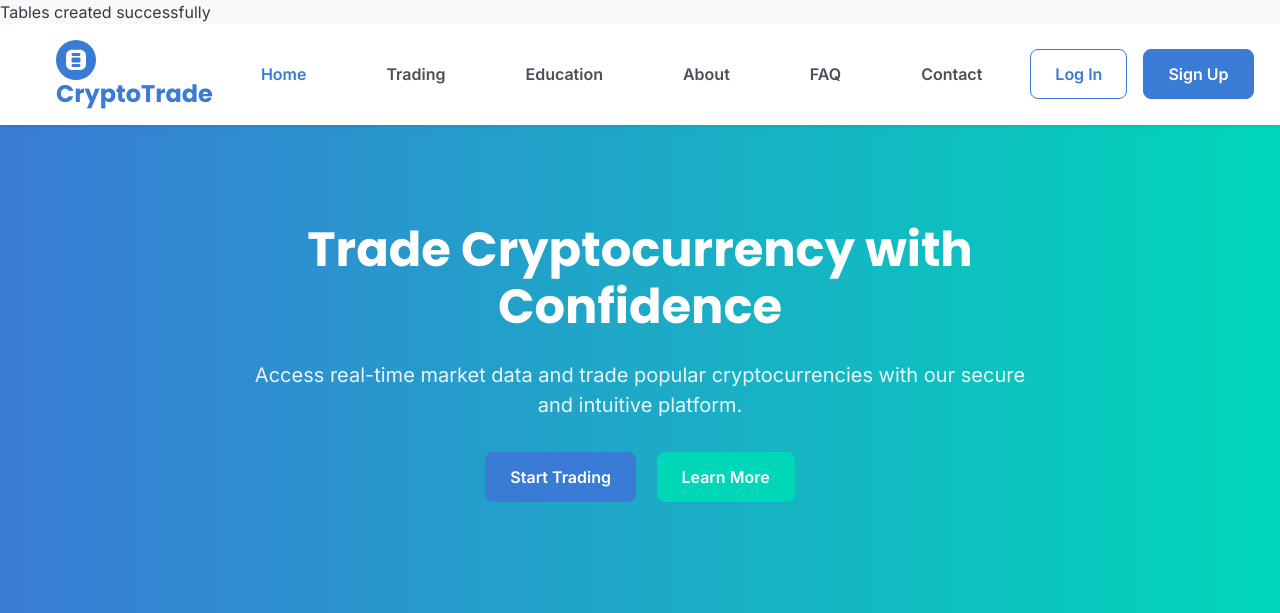
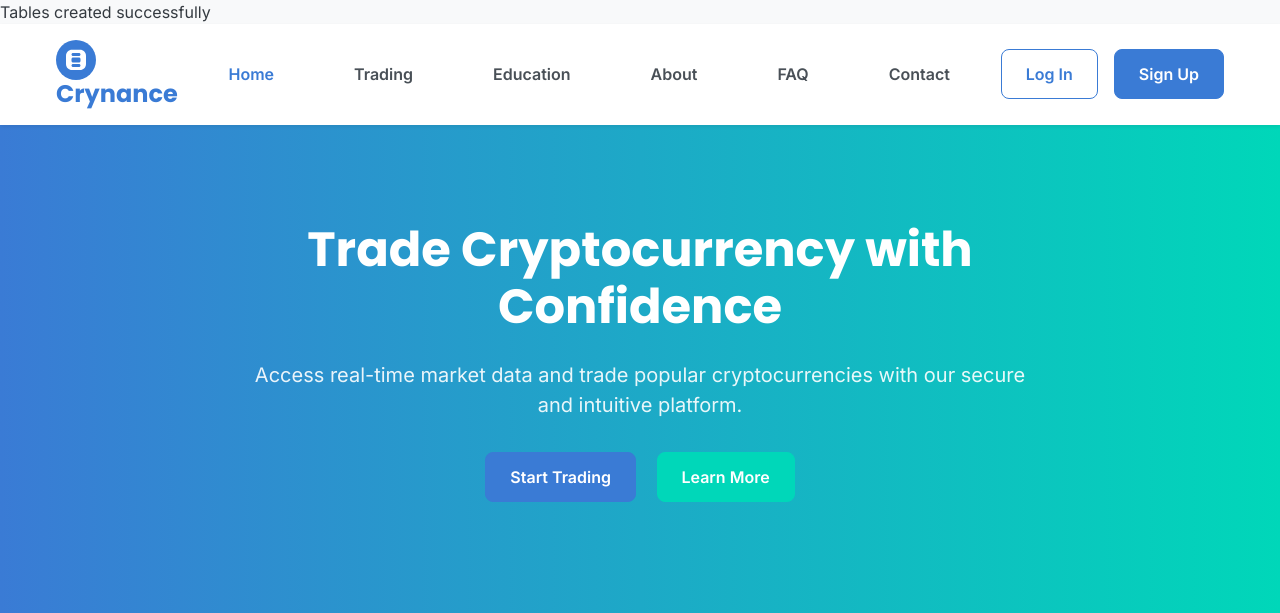
Before and after one commit to lhaj25/trading-website-, a PHP site: page /index.php in a window 1280 px wide. Shown: the top 613 px of the page. Run offline with PHP 8.4, Linux system fonts and the light colour scheme.

Commit message:
Update header.php

```diff
--- a/CryptoTradeHub/includes/header.php
+++ b/CryptoTradeHub/includes/header.php
@@ -16,7 +16,7 @@
 <head>
     <meta charset="UTF-8">
     <meta name="viewport" content="width=device-width, initial-scale=1.0">
-    <title><?php echo isset($pageTitle) ? $pageTitle : 'CryptoTrade'; ?></title>
+    <title><?php echo isset($pageTitle) ? $pageTitle : 'Crynance'; ?></title>
 
     <!-- CSS Files -->
     <link rel="stylesheet" href="css/style.css">
@@ -41,8 +41,8 @@
             <nav class="navbar">
                 <div class="logo">
                     <a href="index.php">
-                        <img src="assets/logo.svg" alt="CryptoTrade Logo">
-                        <h1>CryptoTrade</h1>
+                        <img src="assets/logo.svg" alt="Crynance Logo">
+                        <h1>Crynance</h1>
                     </a>
                 </div>
 
```
